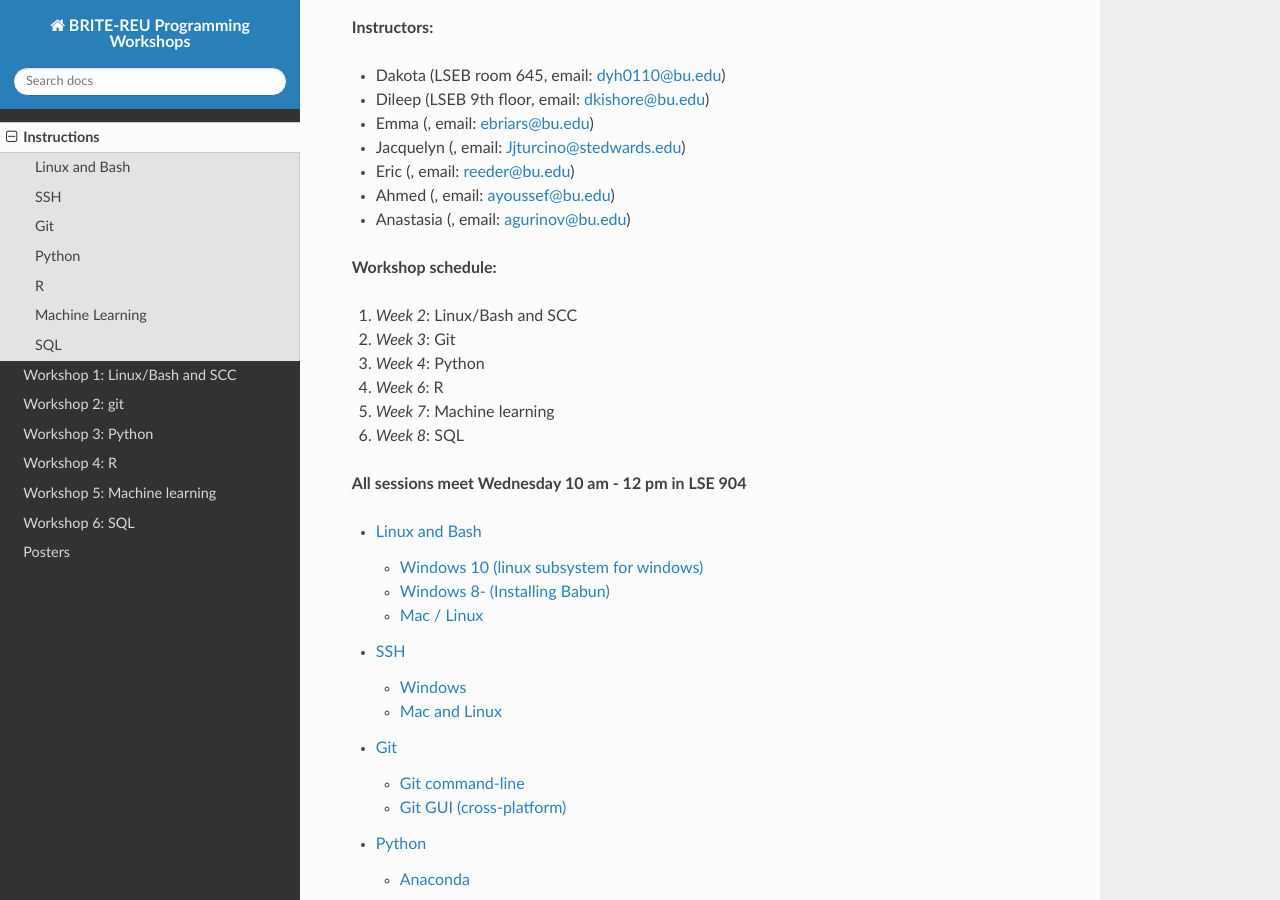
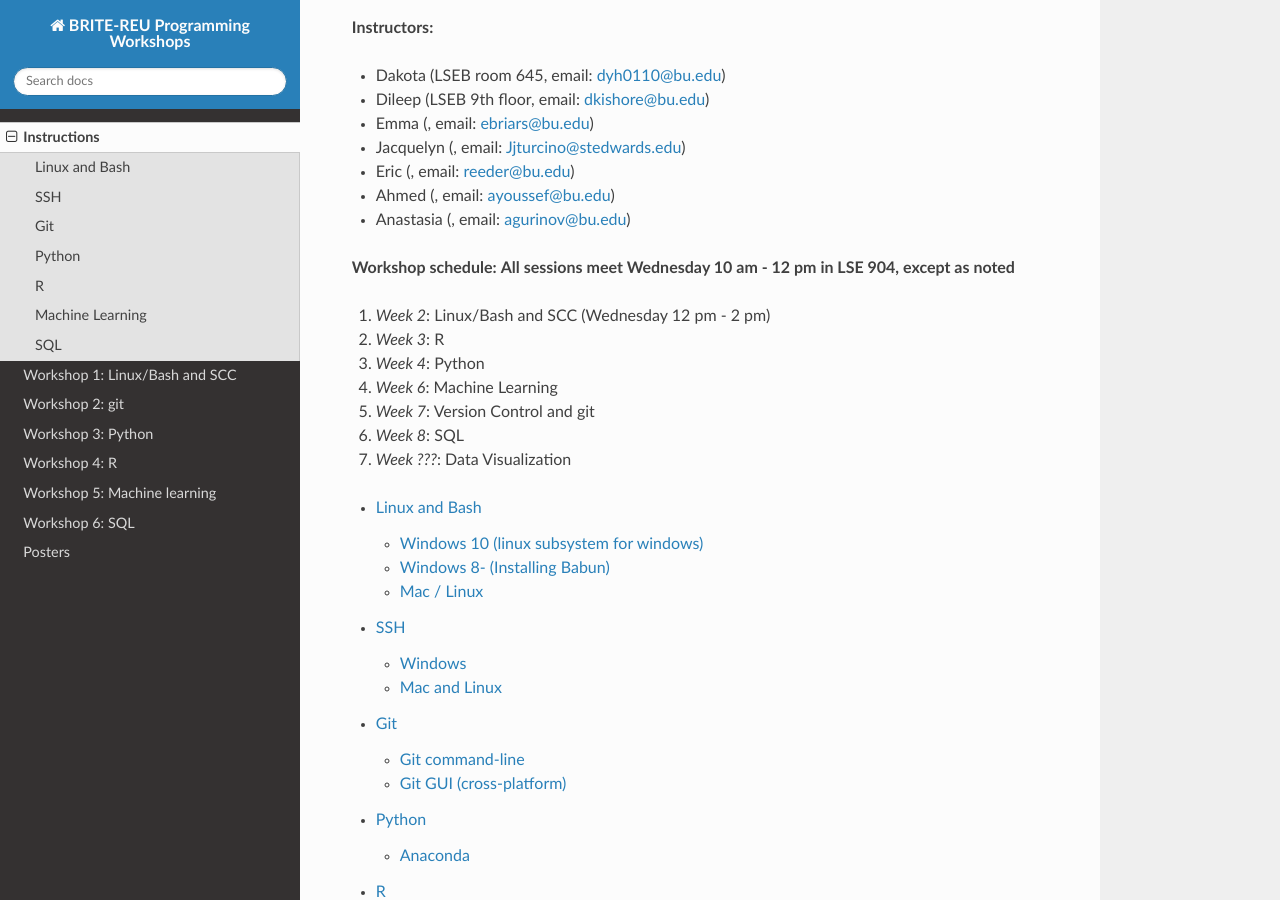
Before and after one commit to BRITE-REU/programming-workshops, a Sphinx documentation site: the page built from source/workshops/00_instructions/index.rst, in a window 1280 px wide and 900 px high, scrolled down 528 px. Built offline with Sphinx 7.4.7 and the Read the Docs theme 2.0.0, drawn with Linux system fonts in a browser that asks for light colours.

Commit message:
Update index.rst

```diff
--- a/source/workshops/00_instructions/index.rst
+++ b/source/workshops/00_instructions/index.rst
@@ -19,15 +19,15 @@
 - Anastasia (, email: agurinov@bu.edu)
 
 **Workshop schedule:**
+**All sessions meet Wednesday 10 am - 12 pm in LSE 904, except as noted**
 
-1. *Week 2*: Linux/Bash and SCC
-2. *Week 3*: Git
+1. *Week 2*: Linux/Bash and SCC (Wednesday 12 pm - 2 pm)
+2. *Week 3*: R
 3. *Week 4*: Python
-4. *Week 6*: R
-5. *Week 7*: Machine learning
+4. *Week 6*: Machine Learning
+5. *Week 7*: Version Control and git
 6. *Week 8*: SQL
-
-**All sessions meet Wednesday 10 am - 12 pm in LSE 904**
+7. *Week ???*: Data Visualization
 
 
 .. toctree::
```
